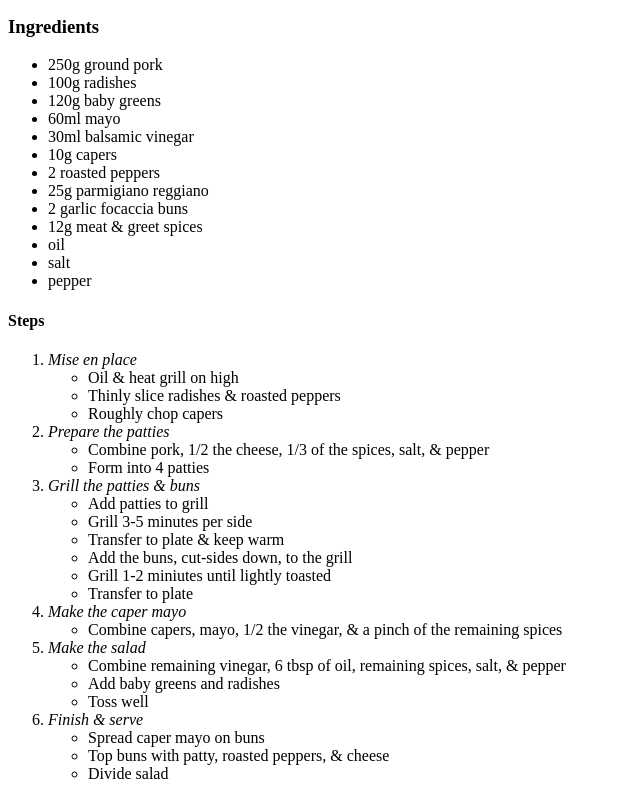
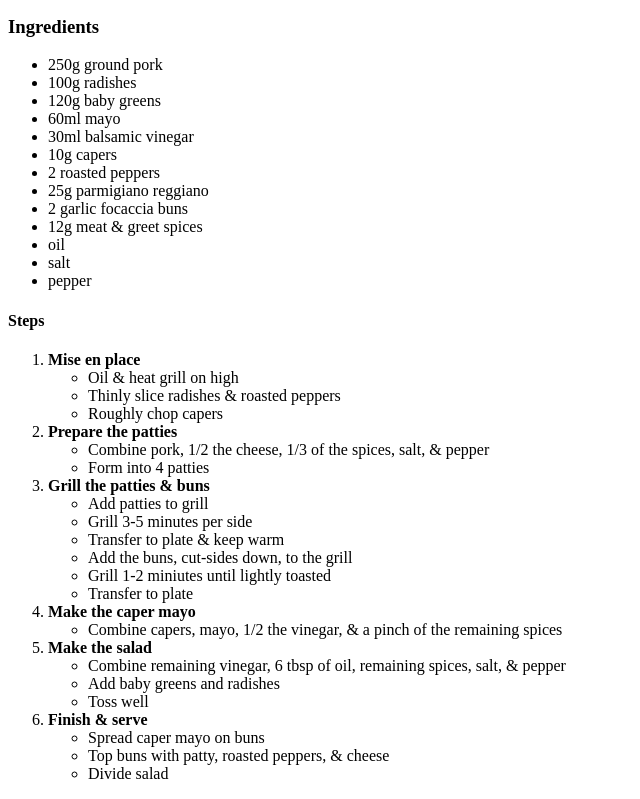
Before and after one commit to dactyllife/odin-recipes2023, a plain HTML site: page recipes/bbqpork.html in a window 1280 px wide. Shown: the part 541-1340 px from the top of the page, without its empty margins (0-640 px from the left). Drawn offline with Linux system fonts and the light colour scheme.

Commit message:
Changed ordered list headings
Updated OL from emphasis to strong

```diff
--- a/recipes/bbqpork.html
+++ b/recipes/bbqpork.html
@@ -27,20 +27,20 @@
         </ul>
         <h4>Steps</h4>
         <ol>
-            <li><em>Mise en place</em>
+            <li><strong>Mise en place</strong>
                 <ul>
                     <li>Oil & heat grill on high</li>
                     <li>Thinly slice radishes & roasted peppers</li>
                     <li>Roughly chop capers</li>
                 </ul>
             </li>
-            <li><em>Prepare the patties</em>
+            <li><strong>Prepare the patties</strong>
                 <ul>
                     <li>Combine pork, 1/2 the cheese, 1/3 of the spices, salt, & pepper</li>
                     <li>Form into 4 patties</li>
                 </ul>
             </li>
-            <li><em>Grill the patties & buns</em>
+            <li><strong>Grill the patties & buns</strong>
                 <ul>
                     <li>Add patties to grill</li>
                     <li>Grill 3-5 minutes per side</li>
@@ -50,19 +50,19 @@
                     <li>Transfer to plate</li>
                 </ul>
             </li>
-            <li><em>Make the caper mayo</em>
+            <li><strong>Make the caper mayo</strong>
                 <ul>
                     <li>Combine capers, mayo, 1/2 the vinegar, & a pinch of the remaining spices</li>
                 </ul>
             </li>
-            <li><em>Make the salad</em>
+            <li><strong>Make the salad</strong>
                 <ul>
                     <li>Combine remaining vinegar, 6 tbsp of oil, remaining spices, salt, & pepper</li>
                     <li>Add baby greens and radishes</li>
                     <li>Toss well</li>
                 </ul>
             </li>
-            <li><em>Finish & serve</em>
+            <li><strong>Finish & serve</strong>
                 <ul>
                     <li>Spread caper mayo on buns</li>
                     <li>Top buns with patty, roasted peppers, & cheese</li>
```
